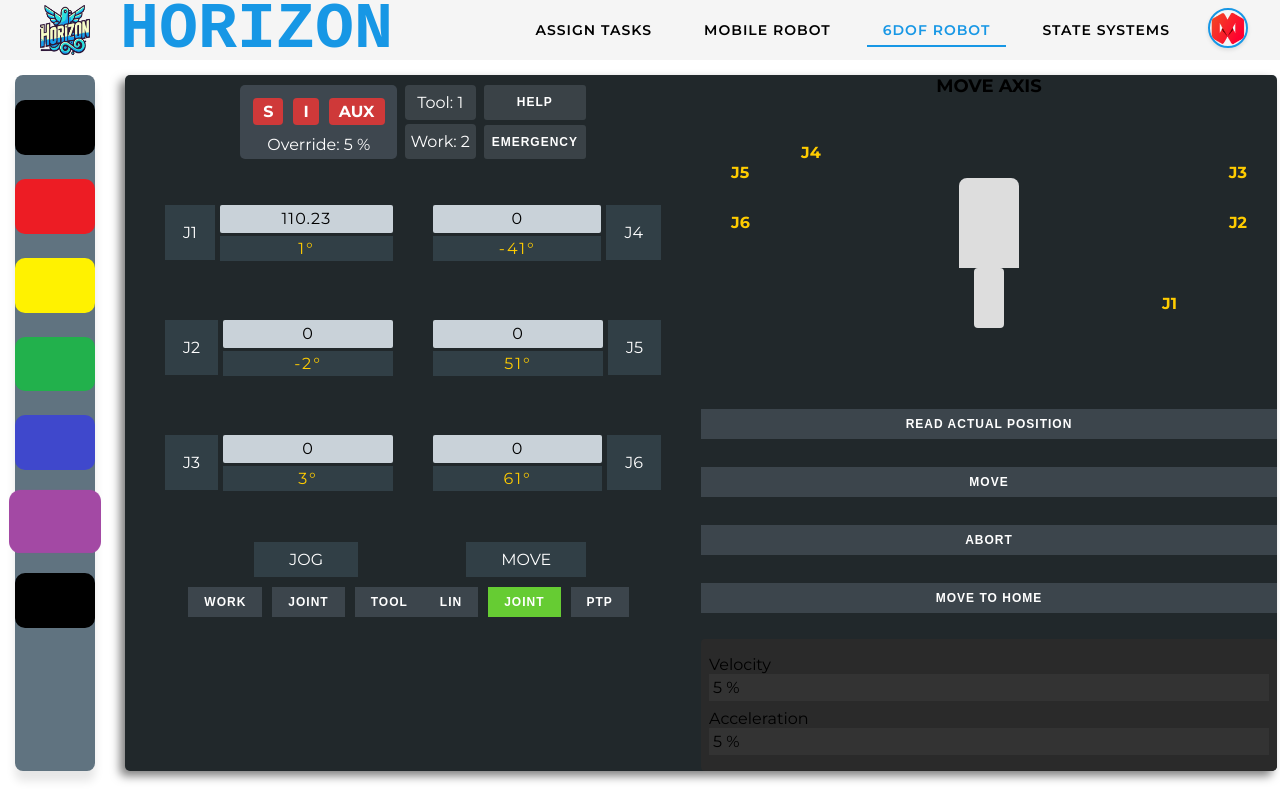
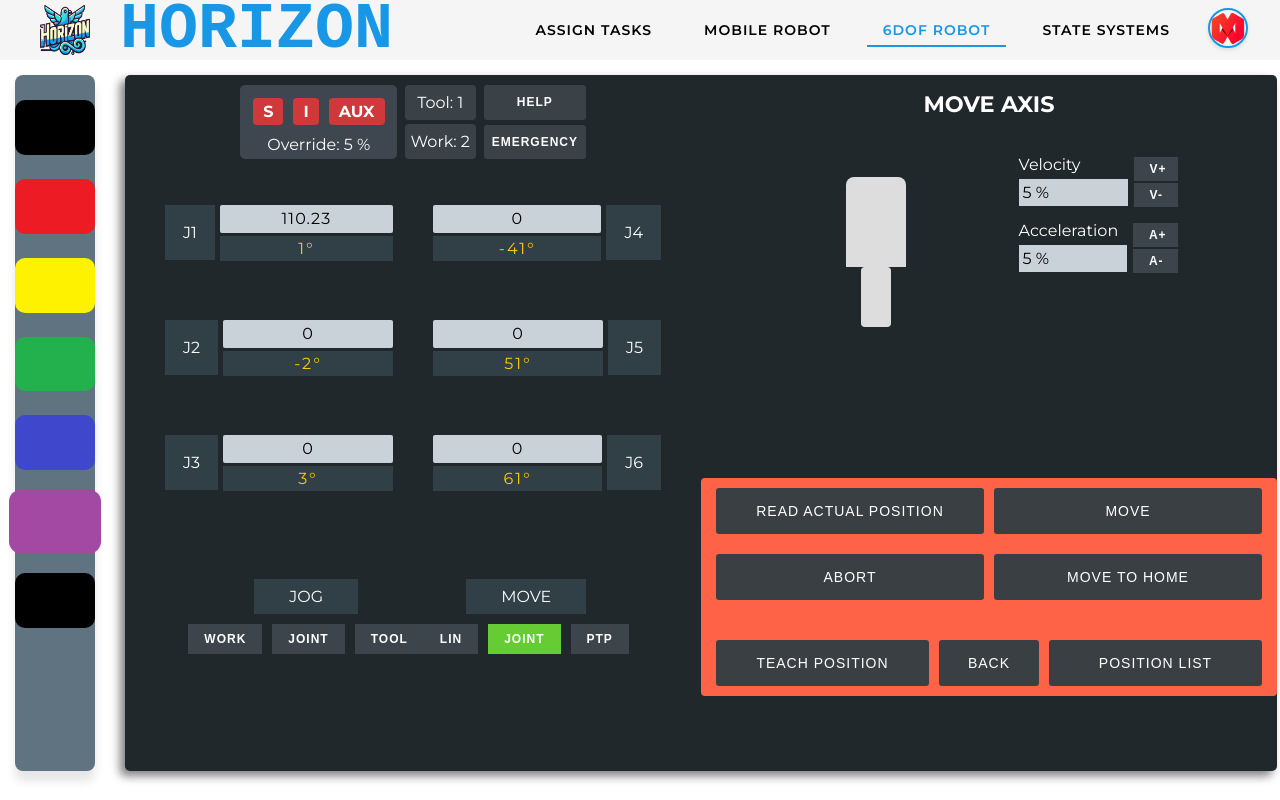
Before and after one commit to IamPhuong2809/FrontEnd, a React (Create React App) app: page /#/6dof/Move in a window 1280 px wide. Built offline with nearby package versions, Linux system fonts and the light colour scheme; the HTML template or start-up script is replaced by a standard one.

Commit message:
3/3/2025

```diff
--- a/src/features/Control_6dof/Move/Move.css
+++ b/src/features/Control_6dof/Move/Move.css
@@ -17,9 +17,10 @@
     flex-direction: column;
     gap: 16px;
     width: 100%;
+    max-height: 100%;
 }
 
-  /*#region Info controls */
+/*#region Info controls */
 .move-robot-container .info-controls {
     display: flex;
     flex-direction: row;
@@ -115,13 +116,13 @@
 }
 /* #endregion */
 
-  /* #region Joint panels */
+/* #region Joint panels */
 .joint-panel {
     display: grid;
     grid-template-columns: repeat(2, 1fr);
     gap: 40px;
     width: 100%;
-    height: 45%;
+    height: 55%;
     margin-top: 5px;
 }
 
@@ -197,14 +198,13 @@
 }
 /* #endregion */
 
-  /* #region Bottom control bar */
+/* #region Bottom control bar */
 .bottom-controls {
     display: flex;
     flex-direction: row;
     height: 20%;
     justify-content: space-between;
     padding: 0 15% 0 11%;
-    margin-top: 10px;
 }
 
 .left-buttons {
@@ -258,8 +258,10 @@
 
 /* #endregion */
 
-  /* Center panel */
-.center-panel {
+  /*Right content */
+
+/* #region Top content */
+.top-panel {
     display: flex;
     flex-direction: column;
     gap: 16px;
@@ -268,57 +270,24 @@
 .axis-title {
     text-align: center;
     font-weight: bold;
-    font-size: 18px;
+    font-size: 1.4rem;
+    color: white;
+    margin-top: 15px;
 }
 
 .robot-visualization {
-    height: 250px;
+    padding-top: 5%;
+    height: 45vh;
     display: flex;
-    align-items: center;
-    justify-content: center;
+    justify-content: space-between;
     position: relative;
-}
-
-.joint-label-overlay {
-    position: absolute;
-    font-weight: bold;
-    color: #fc0;
-}
-
-.j1 {
-    right: 100px;
-    bottom: 50px;
-}
-
-.j2 {
-    right: 30px;
-    top: 100px;
-}
-
-.j3 {
-    right: 30px;
-    top: 50px;
-}
-
-.j4 {
-    left: 100px;
-    top: 30px;
-}
-
-.j5 {
-    left: 30px;
-    top: 50px;
-}
-
-.j6 {
-    left: 30px;
-    top: 100px;
 }
 
 .robot-arm {
     width: 120px;
     height: 180px;
     position: relative;
+    margin-left: 20%;
 }
 
 .robot-base {
@@ -331,6 +300,7 @@
     border-radius: 4px;
 }
 
+
 .robot-arm-upper {
     position: absolute;
     bottom: 60px;
@@ -342,24 +312,96 @@
     border-top-right-radius: 8px;
 }
 
-.action-buttons {
-    display: grid;
-    grid-template-columns: 1fr 1fr;
-    gap: 8px;
+.settings-panel {
+    display: flex;
+    flex-direction: column;
+    gap: 15px;
+    margin-right: 15%;
+    padding: 8px;
+    max-width: 180px;
 }
 
-.settings-panel {
-    background-color: #2a2a2a;
-    padding: 8px;
+.velocity-container{
+    display: grid;
+    grid-template-columns: 4fr 1fr;
+    width: 100%;
+}
+
+.acceleration-container{
+    display: grid;
+    grid-template-columns: 4fr 1fr;
+    width: 100%;
+}
+
+.setting-label {
+    margin-bottom: 5px;
+    color: white;
+}
+
+.setting-value {
+    background-color: #c9d2d9;
+    padding: 4px 0 4px 4px;
+    margin-bottom: 0px;
+    width: 95%;
+}
+
+.btn-change {
+    background-color: #3c454c;
+    border: none;
+    color: white;
+    padding: 0px 16px;
+    height: 47%;
+    margin: 2px 0 0 0;
+    border-radius: 0px;
+    cursor: pointer;
+    text-align: center;
+    width: 90%;
+}
+/* #endregion */
+
+/* #region Button control */
+.button-control-panel {
+    background-color: tomato;
+    padding: 0 15px;
+    width: 100%;
+    display: flex;
+    flex-direction: column;
     border-radius: 4px;
 }
 
-.setting-label {
-    margin-top: 8px;
+.button-control-panel .button-row {
+    display: flex;
+    gap: 10px;
+    width: 100%;
 }
 
-.setting-value {
-    background-color: #333;
-    padding: 4px;
-    margin-bottom: 8px;
+.button-control-panel .control-button {
+    background-color: #3a3f44;
+    color: #fff;
+    border: none;
+    padding: 15px 10px;
+    flex: 1;
+    text-align: center;
+    font-size: 14px;
+    font-weight: 500;
+    border-radius: 3px;
+    cursor: pointer;
+    transition: background-color 0.2s;
 }
+
+.control-button:hover {
+    background-color: #4a4f54;
+}
+
+.control-button:active {
+    background-color: #2a2f34;
+}
+
+.small {
+    max-width: 100px;
+}
+
+.spacer {
+    height: 20px;
+}
+/* #endregion */
--- a/src/features/Control_6dof/Move/Move.jsx
+++ b/src/features/Control_6dof/Move/Move.jsx
@@ -4,6 +4,7 @@ import Menu from '@components/Control_6dof/Menu/Menu';
 import HeaderControl from '@components/Control_6dof/Header/Header';
 
 const Move = () => {
+    //#region Left Content Area
     // Các state cho thông số hiển thị
     const [Tool, setTool] = useState(1);
     const [statuses, setStatuses] = useState([
@@ -31,6 +32,27 @@ const Move = () => {
         newJointInput[index].input = value;
         setJointInput(newJointInput);
     };
+    //#endregion
+
+    //#region Right Content Area
+    const [velocity, setVelocity] = useState(5);
+    const [acceleration, setAcceleration] = useState(5);
+    const handleIncrementVelocity = () => {
+        setVelocity(prev => (prev < 100 ? prev + 1 : 100));
+    };
+
+    const handleDecrementVelocity = () => {
+        setVelocity(prev => (prev > 0 ? prev - 1 : 0));
+    };
+
+    const handleIncrementAcceleration = () => {
+        setAcceleration(prev => (prev < 100 ? prev + 1 : 100));
+    };
+
+    const handleDecrementAcceleration = () => {
+        setAcceleration(prev => (prev > 0 ? prev - 1 : 0));
+    };
+    //#endregion
 
     return (
         <div>
@@ -116,41 +138,54 @@ const Move = () => {
                         </div>
                     </div>
                 </div>
+                {/* Right content */}
                 <div className='right-content'>
-                    {/* Center Panel: Robot Visualization, Action Buttons & Settings */}
-                <div className="center-panel">
                     <div className="axis-title">MOVE AXIS</div>
                     <div className="robot-visualization">
-                    {/* Các nhãn khớp overlay đặt tương ứng */}
-                    <div className="joint-label-overlay j5">J5</div>
-                    <div className="joint-label-overlay j6">J6</div>
-                    <div className="joint-label-overlay j4">J4</div>
-                    <div className="joint-label-overlay j3">J3</div>
-                    <div className="joint-label-overlay j2">J2</div>
-                    <div className="joint-label-overlay j1">J1</div>
-                    {/* Hình ảnh mô phỏng cánh tay robot */}
                         <div className="robot-arm">
                             <div className="robot-base"></div>
                             <div className="robot-arm-upper"></div>
                         </div>
+                        <div className="settings-panel">
+                            <div className='velocity-container'>
+                                <div>
+                                    <div className="setting-label">Velocity</div>
+                                    <div className="setting-value">{velocity} %</div>
                                 </div>
-                    <div className="action-buttons">
-                    <button className="control-btn">Read Actual Position</button>
-                    <button className="control-btn">Move</button>
-                    <button className="control-btn">Abort</button>
-                    <button className="control-btn">Move to Home</button>
-                    </div>
-                    <div className="settings-panel">
-                    <div className="setting-label">Velocity</div>
-                    <div className="setting-value">5 %</div>
-                    <div className="setting-label">Acceleration</div>
-                    <div className="setting-value">5 %</div>
+                                <div>
+                                    <button className="btn-change" onClick={handleIncrementVelocity}>V+</button>
+                                    <button className="btn-change" onClick={handleDecrementVelocity}>V-</button>
                                 </div>
                             </div>
-                <div className="center-buttons">
-                    <button className="control-btn">Teach Position</button>
-                    <button className="control-btn">Back</button>
-                    <button className="control-btn">Position List</button>
+                            <div className='acceleration-container'>
+                                <div>
+                                <div className="setting-label">Acceleration</div>
+                                <div className="setting-value">{acceleration} %</div>
+                                </div>
+                                <div>
+                                    <button className="btn-change" onClick={handleIncrementAcceleration}>A+</button>
+                                    <button className="btn-change" onClick={handleDecrementAcceleration}>A-</button>
+                                </div>
+                            </div>
+                        </div>
+                    </div>
+                    <div className="button-control-panel">
+                        <div className="button-row">
+                            <button className="control-button">Read Actual Position</button>
+                            <button className="control-button">Move</button>
+                        </div>
+
+                        <div className="button-row">
+                            <button className="control-button">Abort</button>
+                            <button className="control-button">Move to Home</button>
+                        </div>
+
+                        <div className="spacer"></div>
+                        <div className="button-row">
+                            <button className="control-button">Teach Position</button>
+                            <button className="control-button small">Back</button>
+                            <button className="control-button">Position List</button>
+                        </div>
                     </div>
                 </div>
             </div>
--- a/src/features/Control_6dof/MovePath/MovePath.css
+++ b/src/features/Control_6dof/MovePath/MovePath.css
@@ -168,6 +168,8 @@
     display: block;
     max-width: 100%;
     max-height: 100%;
+    user-select: none;
+    pointer-events: none;
 }
 
 .control-move-path .btn-left{
```
Also changed, not shown: 11 other files (tests, documents, lock files or other folders). Lines whose indentation alone changed are shown as unchanged.
